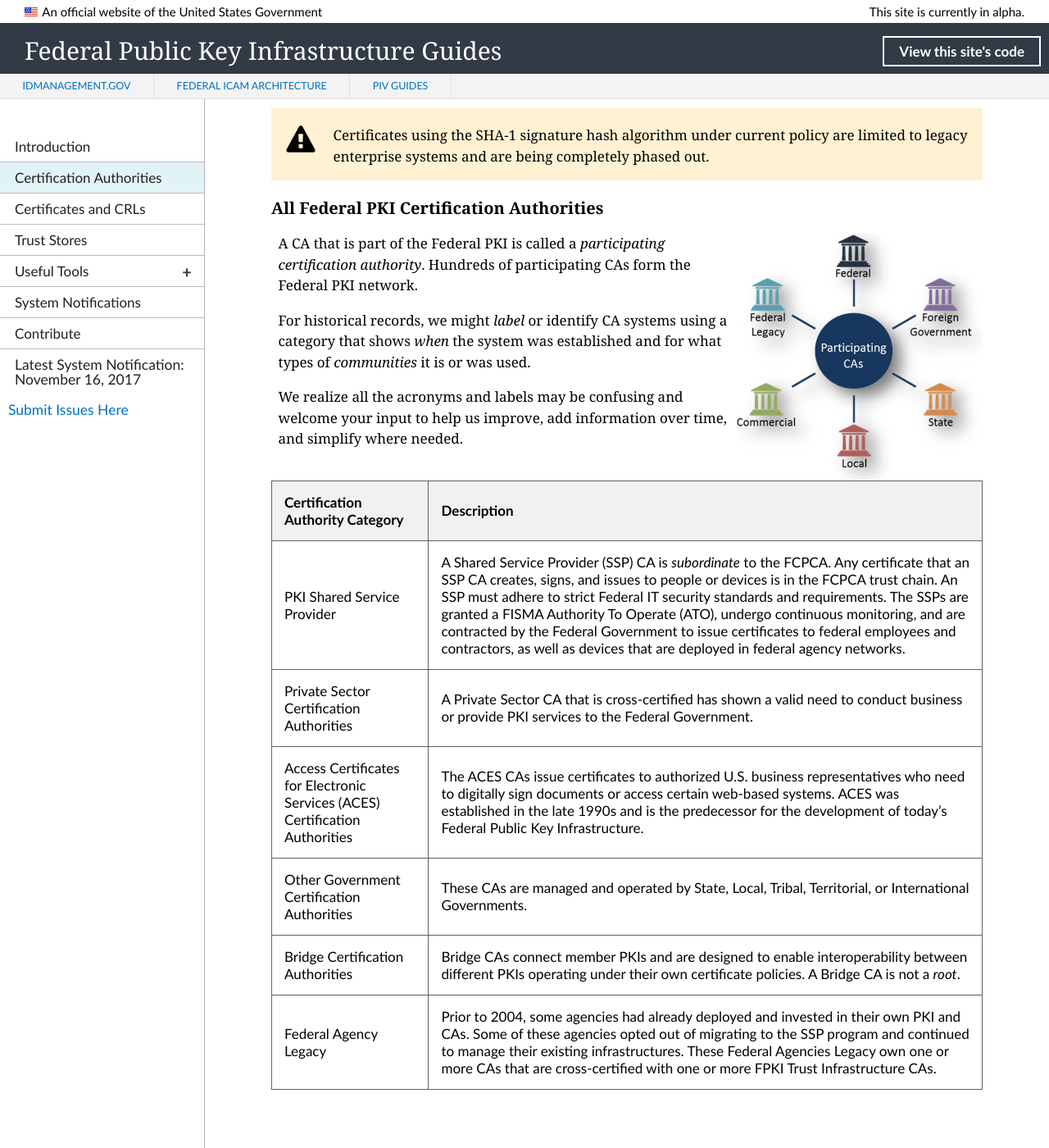
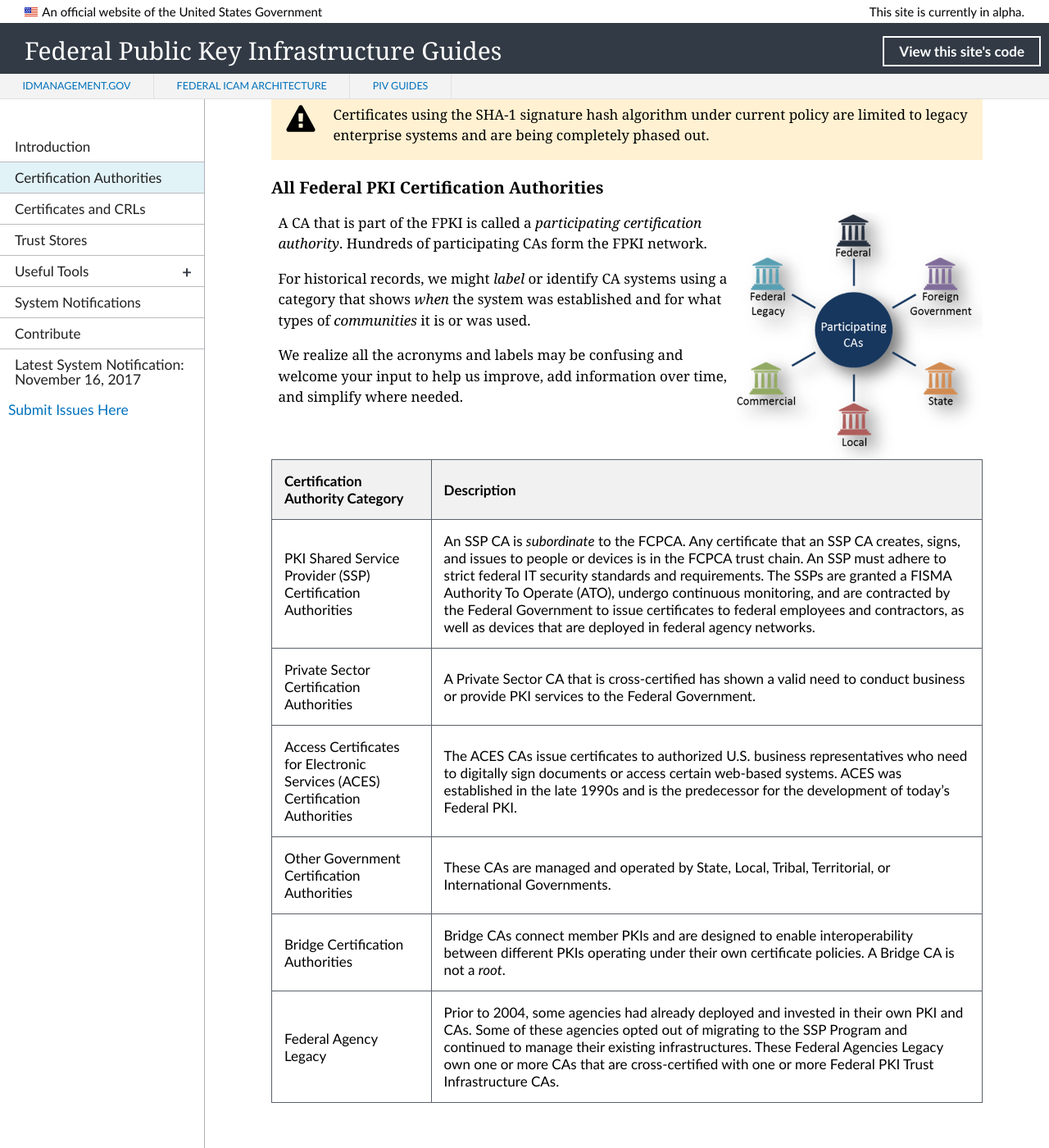
Before and after one commit to GSA/fpki-guides, a Jekyll site: the page built from pages/fpki_cas.md, in a window 1280 px wide and 1400 px high, scrolled down 1925 px. Shown: the whole window at 82% size. Built offline with Jekyll 4.4.1, drawn with Linux system fonts in a browser that asks for light colours; nearby versions of some CDN libraries; library files that are not in the unit come from our copies; some of the changed text lies outside the part shown.

Commit message:
Update fpki_cas.md
Edits/formatting (consistency)

```diff
--- a/pages/fpki_cas.md
+++ b/pages/fpki_cas.md
@@ -6,9 +6,9 @@
 
 A **_certification authority_** is a system that issues digital certificates. These digital certificates are based on _cryptography_ and follow the X.509 standards defined for information security.
 
-The Federal PKI is a network of hundreds of certification authorities (CAs) that are either _root_, _intermediate_, or _issuing_ CAs.
+The Federal PKI (FPKI) is a network of hundreds of certification authorities (CAs) that are either _root_, _intermediate_, or _issuing_ CAs.
 
-Any CA in the Federal PKI may be referred to as a _Federal PKI CA_. The three highest level CAs in the Federal PKI hierarchy are the **_Federal PKI Trust Infrastructure CAs_**, which are operated and managed by the Federal PKI Management Authority (FPKIMA) Program Office:
+Any CA in the FPKI may be referred to as a _Federal PKI CA_. The three highest level CAs in the FPKI hierarchy are the **_FPKI Trust Infrastructure CAs_**, which are operated and managed by the Federal PKI Management Authority (FPKIMA) Program Office:
 
 * [Federal Common Policy Certification Authority](#federal-common-policy-certification-authority)
 * [Federal Bridge Certification Authority](#federal-bridge-certification-authority)
@@ -32,9 +32,9 @@
 <!--- ![Example of COMMON Serving as the Trust Anchor]({{site.baseurl}}/img/fcpca-chainV5.png){:style="width:40%;float:right;"}
 *Example of COMMON as the Trust Anchor*{:style="float:right;clear:both;font-size:14px;text-align:center;margin:20px 0 0 0;width:40%;"} --->
 
->The _Federal Common Policy CA_ may be referred to as the _FCPCA_, or as _COMMON_ in documents. As the Federal PKI root and trust anchor for the Federal Government, the FCPCA supports government person trust and enterprise devices, including [Personal Identity Verification (PIV) credentials](https://piv.idmanagement.gov/#what-is-piv){:target="_blank"}. The FCPCA's design enables any certificate issued by any Federal PKI CA to validate its certificate path to a single root CA.<!--The single root CA is the FCPCA?-->
+>The _Federal Common Policy CA_ may be referred to as the _FCPCA_, or as _COMMON_ in documents. As the FPKI root and trust anchor for the Federal Government, the FCPCA supports government person trust and enterprise devices, including [Personal Identity Verification (PIV) credentials](https://piv.idmanagement.gov/#what-is-piv){:target="_blank"}. The FCPCA's design enables any certificate issued by any FPKI CA to validate its certificate path to a single root CA.
 
-Many commercial vendors include the FCPCA root certificate in their commercial-off-the-shelf (COTS) products' [Trust Stores](../truststores/). This enables Federal Government systems to trust person and enterprise device certificates issued by Federal PKI CAs. It is possible to add the FCPCA root certificate to trust stores for _government-managed_ devices and servers, if it's not available by default.
+Many commercial vendors include the FCPCA root certificate in their commercial-off-the-shelf (COTS) products' [Trust Stores](../truststores/). This enables Federal Government systems to trust person and enterprise device certificates issued by FPKI CAs. It is possible to add the FCPCA root certificate to trust stores for _government-managed_ devices and servers, if it's not available by default.
 
 {% include alert-warning.html content="The FCPCA root certificate is included in the trust stores for some platforms such as Microsoft and Adobe. Other platforms, including Mozilla and Firefox, do not include the FCPCA by default. " %}
 
@@ -43,9 +43,9 @@
 The FBCA is the _**Federal Bridge CA 2016**_.
 
 ![FPKI Federal Bridge Logo]({{site.baseurl}}/img/fbca-logo.png){:style="float:left;width:15%;"}
-The FBCA is a PKI Bridge or link between the FCPCA and other CAs that comprise the Federal PKI network and which may operate under comparable but _different_ certificate policies.
+The FBCA is a PKI Bridge or link between the FCPCA and other CAs that comprise the FPKI network and that may operate under comparable but _different_ certificate policies.
 
-The FBCA provides a means to map these certificate policies and CAs and allow certificates to validate to the FCPCA root certificate.<!--Validating to the FCPCA root certificate" idea is stated above at "The FCPCA's design enables any certificate issued by any Federal PKI CA to validate its certificate path to a single root CA" (redundant idea).-->
+The FBCA provides a means to map these certificate policies and CAs and allow certificates to validate to the FCPCA root certificate.
 
 <!--- ![Example of the FBCA Certification Path]({{site.baseurl}}/img/fbca-chainV2.png){:style="width:40%;float:right;"}
 *Example of a FBCA Certification Path*{:style="float:right;clear:both;font-size:14px;text-align:center;margin:20px 0 0 0;width:40%;"} -->
@@ -62,7 +62,7 @@
 
 ![FPKI Participating CAs]({{site.baseurl}}/img/participatingCAsV3.png){:style="width:35%;float:right;"}
 
-A CA that is part of the Federal PKI is called a _participating certification authority_.  Hundreds of participating CAs form the Federal PKI network.<!--We say in 2nd para at top: "The Federal PKI is a network of hundreds of certification authorities (CAs)" (redundant idea).-->
+A CA that is part of the FPKI is called a _participating certification authority_.  Hundreds of participating CAs form the FPKI network.<!--We say in 2nd para at top: "The Federal PKI is a network of hundreds of certification authorities (CAs)" (redundant idea).-->
 
 For historical records, we might _label_ or identify CA systems using a category that shows _when_ the system was established and for what types of _communities_ it is or was used.
 
@@ -70,9 +70,9 @@
 
 |**Certification Authority Category**|**Description**|
 |-----------|---------------|
-| PKI Shared Service Provider | A Shared Service Provider (SSP) CA is *subordinate* to the FCPCA.  Any certificate that an SSP CA creates, signs, and issues to people or devices is in the FCPCA trust chain. An SSP must adhere to strict Federal IT security standards and requirements.  The SSPs are granted a FISMA Authority To Operate (ATO), undergo continuous monitoring, and are contracted by the Federal Government to issue certificates to federal employees and contractors, as well as devices that are deployed in federal agency networks. |
+| PKI Shared Service Provider (SSP) Certification Authorities | An SSP CA is *subordinate* to the FCPCA.  Any certificate that an SSP CA creates, signs, and issues to people or devices is in the FCPCA trust chain. An SSP must adhere to strict federal IT security standards and requirements.  The SSPs are granted a FISMA Authority To Operate (ATO), undergo continuous monitoring, and are contracted by the Federal Government to issue certificates to federal employees and contractors, as well as devices that are deployed in federal agency networks. |
 | Private Sector Certification Authorities | A Private Sector CA that is cross-certified has shown a valid need to conduct business or provide PKI services to the Federal Government. |
-| Access Certificates for Electronic Services (ACES) Certification Authorities | The ACES CAs issue certificates to authorized U.S. business representatives who need to digitally sign documents or access certain web-based systems.  ACES was established in the late 1990s and is the predecessor for the development of today's Federal Public Key Infrastructure. |
+| Access Certificates for Electronic Services (ACES) Certification Authorities | The ACES CAs issue certificates to authorized U.S. business representatives who need to digitally sign documents or access certain web-based systems.  ACES was established in the late 1990s and is the predecessor for the development of today's Federal PKI. |
 | Other Government Certification Authorities | These CAs are managed and operated by State, Local, Tribal, Territorial, or International Governments. |
 | Bridge Certification Authorities | Bridge CAs connect member PKIs and are designed to enable interoperability between different PKIs operating under their own certificate policies. A Bridge CA is not a _root_. |
-| Federal Agency Legacy | Prior to 2004, some agencies had already deployed and invested in their own PKI and CAs. Some of these agencies opted out of migrating to the SSP program and continued to manage their existing infrastructures. These Federal Agencies Legacy own one or more CAs that are cross-certified with one or more FPKI Trust Infrastructure CAs.|
+| Federal Agency Legacy | Prior to 2004, some agencies had already deployed and invested in their own PKI and CAs. Some of these agencies opted out of migrating to the SSP Program and continued to manage their existing infrastructures. These Federal Agencies Legacy own one or more CAs that are cross-certified with one or more Federal PKI Trust Infrastructure CAs.|
```
